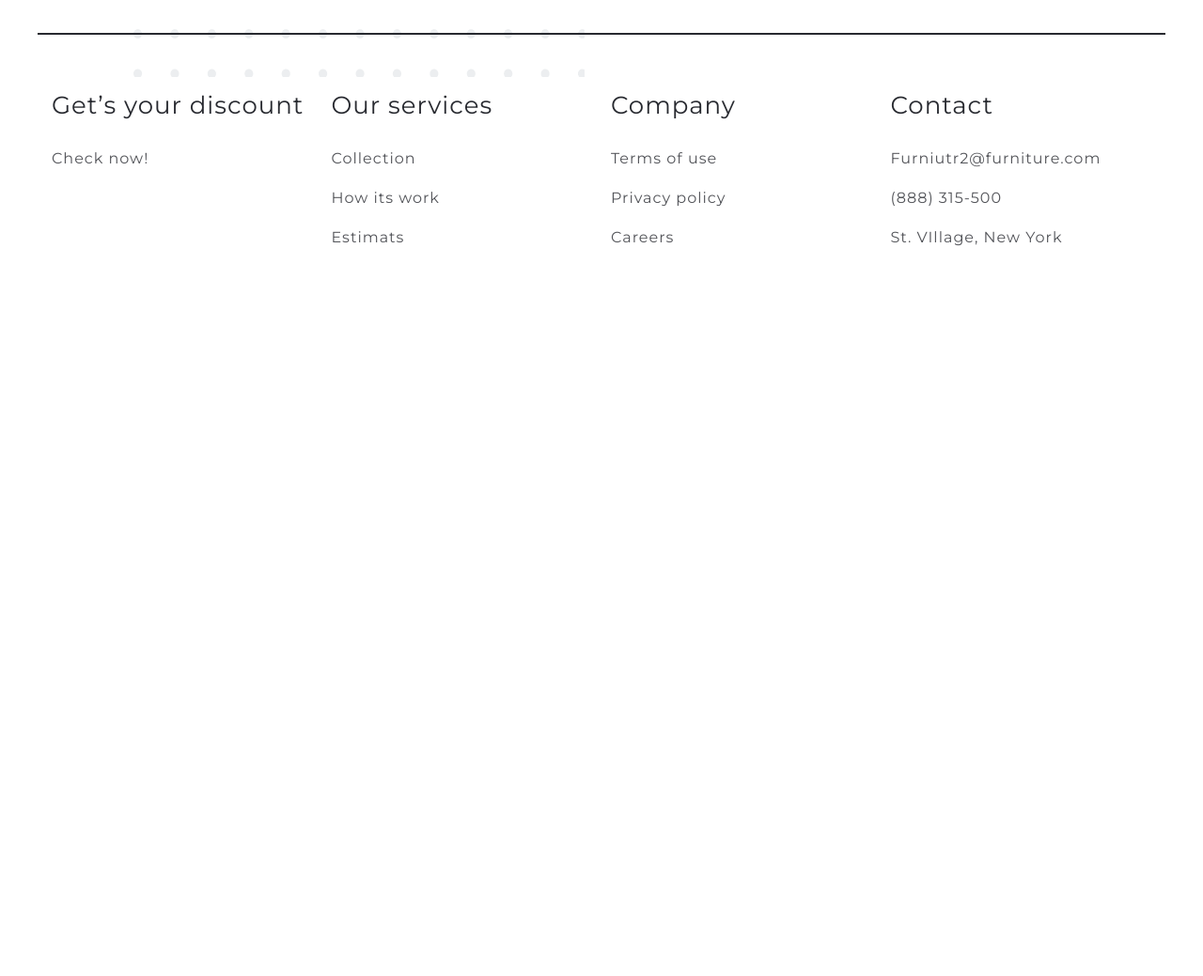
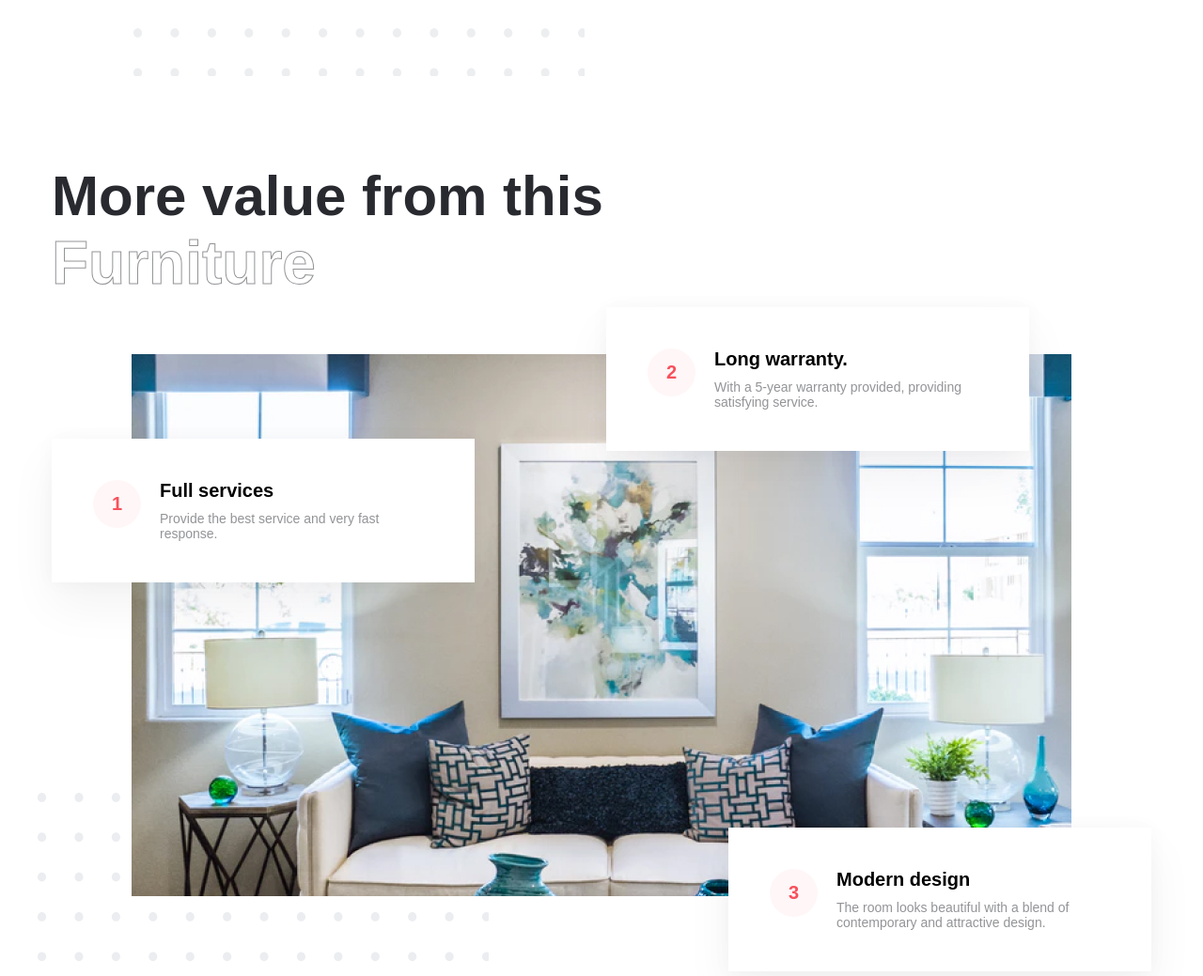
Before and after one commit to andreyk1n/furniture, a website: page src/pages/index.html in a window 1280 px wide. Shown: the part 1601-2640 px from the top of the page at 94% size. Before the commit the page ends 1885 px from the top, so only its background shows below. Drawn offline with nearby package versions, Linux system fonts and the light colour scheme; files that its build step writes are made by us from their sources; files whose address does not match are found by name.

Commit message:
add cards section

```diff
--- a/src/pages/index.html
+++ b/src/pages/index.html
@@ -34,6 +34,38 @@
       </div>
     </div>
   </section>
+
+  <section class="section cards">
+    <div class="cards__container">
+      <h2 class="cards__title title">More value from this<br><span class="transparent">Furniture</span></h2>
+      <div class="cards__items">
+        <div class="cards__img">
+          <div class="cards__item cards__item--first">
+            <span>1</span>
+            <div>
+              <span>Full services</span>
+              Provide the best service and very fast response.
+            </div>
+          </div>
+          <div class="cards__item cards__item--second">
+            <span>2</span>
+            <div>
+              <span>Long warranty.</span>
+              With a 5-year warranty provided, providing satisfying service.
+            </div>
+          </div>
+          <div class="cards__item cards__item--third">
+            <span>3</span>
+            <div>
+              <span>Modern design</span>
+              The room looks beautiful with a blend of contemporary and attractive design.
+            </div>
+          </div>
+        </div>
+      </div>
+    </div>
+  </section>
+
 </div>
 
 @@include('footer.html')
--- /dev/null
+++ b/src/scss/_cards.scss
@@ -0,0 +1,131 @@
+.cards {
+    margin-top: 120px;
+    margin-bottom: 180px;
+    display: flex;
+    flex-direction: column;
+    justify-content: center;
+    align-items: center;
+
+    @media (max-width: 768px) {
+        margin-bottom: 60px;
+    }
+
+    &__container {
+        position: relative;
+
+        &::before {
+            content: '';
+            position: absolute;
+            left: 0;
+            bottom: -190px;
+            background-image: url(/images/cards_decor.svg);
+            width: 480px;
+            height: 300px;
+
+            @media (max-width: 768px) {
+                display: none;
+            }
+        }
+    }
+
+    &__items {
+        position: relative;
+
+    }
+
+
+    &__img {
+        margin: 0 auto;
+        margin-top: 60px;
+        width: 100%;
+        max-width: 1000px;
+        min-height: 577px;
+        background-image: url(/images/cards_bg.jpg);
+
+        @media (max-width: 768px) {
+            display: flex;
+            flex-direction: column;
+            justify-content: space-between;
+            align-items: center;
+        }
+    }
+
+    &__item {
+        max-width: 450px;
+        padding: 44px;
+        background-color: #fff;
+        display: flex;
+        gap: 20px;
+        align-items: flex-start;
+        box-shadow: 0 24px 48px rgba(0, 0, 0, 0.05),
+            0 0 20px rgba(0, 0, 0, 0.03);
+        @media (max-width: 768px) {
+            padding: 30px 20px;
+        }
+        &>span {
+            display: block;
+            width: 51px;
+            min-width: 51px;
+            height: 51px;
+            border-radius: 50%;
+            display: flex;
+            justify-content: center;
+            align-items: center;
+            font-size: 20px;
+            font-weight: bold;
+            color: #F7515C;
+            background-color: rgba(247, 81, 92, 0.05);
+        }
+
+        &>div {
+            display: flex;
+            flex-direction: column;
+            gap: 10px;
+
+            &>span {
+                display: block;
+                font-weight: bold;
+                font-size: 20px;
+                color: #000;
+            }
+        }
+
+        &--first {
+            position: absolute;
+            left: 0px;
+            top: 90px;
+
+            @media (max-width: 1100px) {
+                top: 180px;
+            }
+
+            @media (max-width: 768px) {
+                position: static;
+            }
+        }
+
+        &--second {
+            position: absolute;
+            right: 130px;
+            top: -50px;
+
+            @media (max-width: 1100px) {
+                right: 0;
+            }
+
+            @media (max-width: 768px) {
+                position: static;
+            }
+        }
+
+        &--third {
+            position: absolute;
+            right: 0px;
+            bottom: -80px;
+
+            @media (max-width: 768px) {
+                position: static;
+            }
+        }
+    }
+}
--- a/src/scss/_variables.scss
+++ b/src/scss/_variables.scss
@@ -1,5 +1,6 @@
 // ШРИФТИ
-$fontFamily: 'Montserrat', sans-serif;
+// $fontFamily: 'Montserrat', sans-serif;
+$fontFamily: 'Arial', sans-serif;
 $fontSize: 14px;
 
 // Кольори
--- a/src/scss/main.scss
+++ b/src/scss/main.scss
@@ -4,6 +4,7 @@
 @use 'hero';
 @use 'footer';
 @use 'content';
+@use 'cards';
 
 
 // Підключення стилів аккордіону
```
Also changed, not shown: dist/css/main.min.css, dist/images/cards_bg.jpg (added), dist/images/cards_decor.svg (added), dist/index.html.
